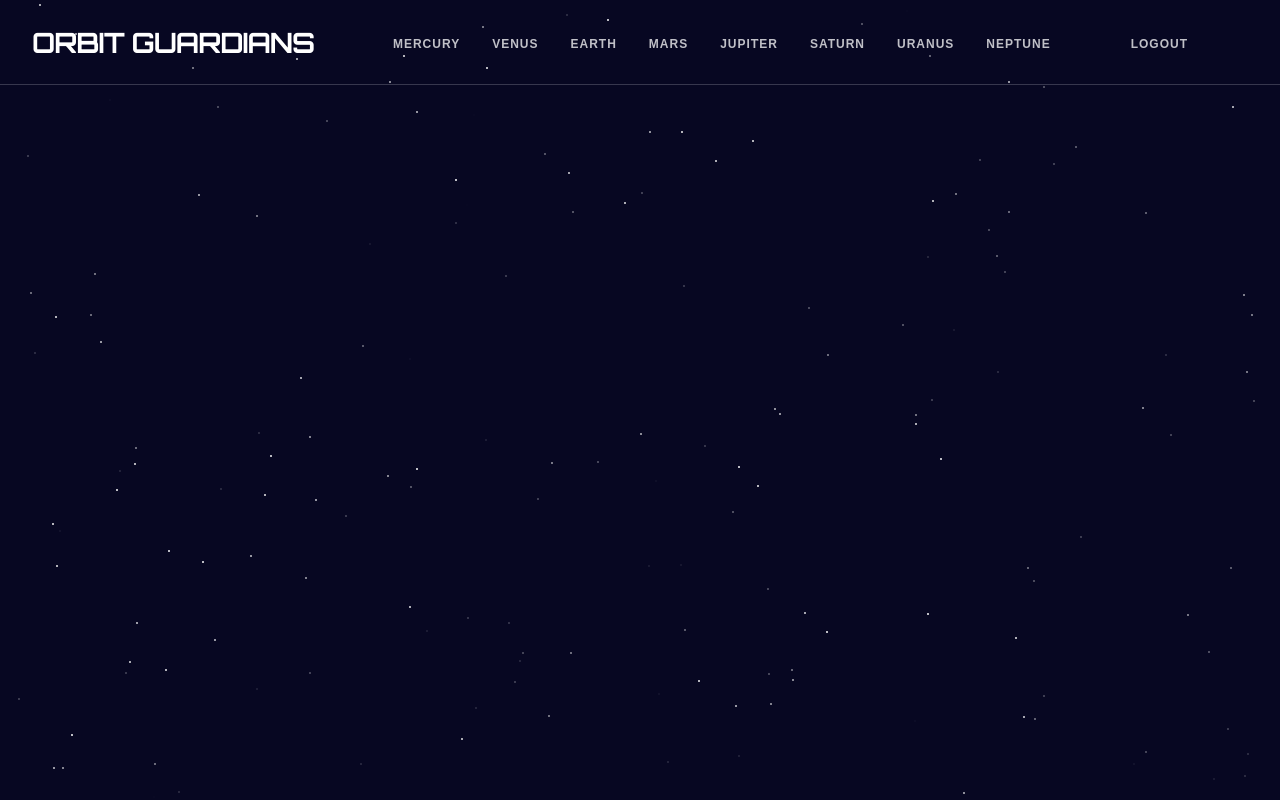
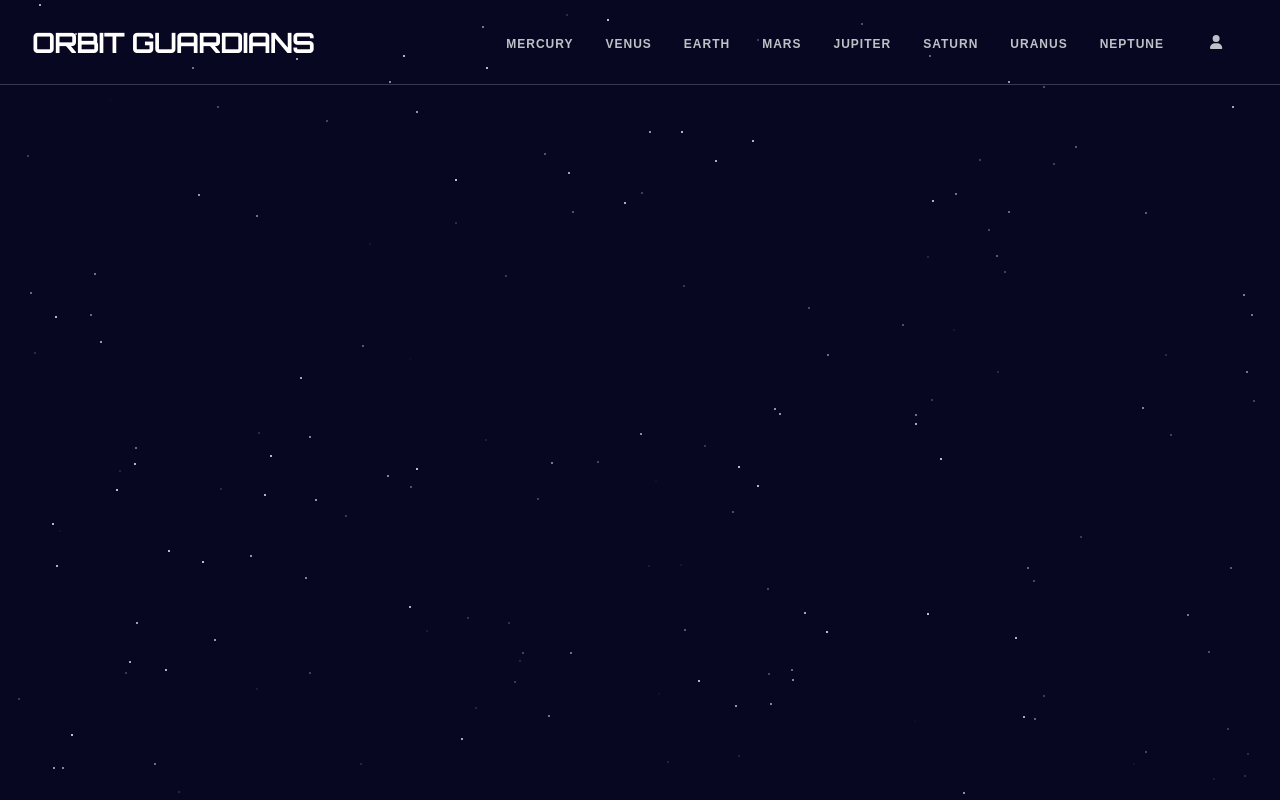
Before and after one commit to jaygohel109/Orbit_Guardians, a React (Create React App) app: page /verify-email in a window 1280 px wide. Built offline with nearby package versions, Linux system fonts and the light colour scheme; sample sign-in values are in the browser's storage.

Commit message:
Updated logout button with user icon

```diff
--- a/package.json
+++ b/package.json
@@ -4,6 +4,9 @@
   "version": "0.1.0",
   "private": false,
   "dependencies": {
+    "@fortawesome/fontawesome-svg-core": "^6.5.2",
+    "@fortawesome/free-solid-svg-icons": "^6.5.2",
+    "@fortawesome/react-fontawesome": "^0.2.2",
     "@supabase/supabase-js": "^2.43.5",
     "@testing-library/jest-dom": "^5.16.5",
     "@testing-library/react": "^13.4.0",
--- a/src/components/Navbar/NavDesktop/NavDesktop.js
+++ b/src/components/Navbar/NavDesktop/NavDesktop.js
@@ -1,7 +1,20 @@
-import { Nav, List, Item, Link, LogoutButton } from './NavDesktopStyles';
+import { useState } from 'react';
+import { Nav, List, Item, Link, UserIcon, DropdownMenu, DropdownItem, LogoutButton } from './NavDesktopStyles';
 import { planets } from '../data';
+import { FontAwesomeIcon } from '@fortawesome/react-fontawesome';
+import { faUser } from '@fortawesome/free-solid-svg-icons';
 
 const NavDesktop = ({ pathName, activePlanet, onHover, onLogout }) => {
+    const [isDropdownOpen, setIsDropdownOpen] = useState(false);
+
+    const handleUserIconClick = () => {
+        setIsDropdownOpen(!isDropdownOpen);
+    };
+
+    const handleBlur = () => {
+        setIsDropdownOpen(false);
+    };
+
     return (
         <Nav>
             <List>
@@ -24,7 +37,15 @@ const NavDesktop = ({ pathName, activePlanet, onHover, onLogout }) => {
                     </Item>
                 ))}
                 <Item>
-                    <LogoutButton onClick={onLogout}>Logout</LogoutButton>
+                    <UserIcon onClick={handleUserIconClick} onBlur={handleBlur} tabIndex="0">
+                        <FontAwesomeIcon icon={faUser} />
+                        {isDropdownOpen && (
+                            <DropdownMenu>
+                                <DropdownItem>Profile</DropdownItem>
+                                <DropdownItem onClick={onLogout}>Logout</DropdownItem>
+                            </DropdownMenu>
+                        )}
+                    </UserIcon>
                 </Item>
             </List>
         </Nav>
--- a/src/components/Navbar/NavDesktop/NavDesktopStyles.js
+++ b/src/components/Navbar/NavDesktop/NavDesktopStyles.js
@@ -137,3 +137,55 @@ export const LogoutButton = styled.button`
     }
   }
 `;
+
+export const UserIcon = styled.div`
+  position: relative;
+  cursor: pointer;
+  display: flex;
+  align-items: center;
+  justify-content: center;
+  width: 40px;
+  height: 40px;
+  border-radius: 50%;
+  background-color: transparent;
+  color: ${(props) => props.theme.colors.whiteAlpha75};
+  transition: background-color 300ms ease, color 300ms ease;
+
+  &:hover {
+    background-color: ${(props) => props.theme.colors.whiteAlpha50};
+    color: ${(props) => props.theme.colors.white};
+  }
+
+  &:focus {
+    outline: none;
+  }
+
+  &:focus-visible {
+    outline: 2px dashed ${(props) => props.theme.colors.redLight};
+    outline-offset: 3px;
+    background-color: ${(props) => props.theme.colors.whiteAlpha50};
+    color: ${(props) => props.theme.colors.white};
+  }
+`;
+
+export const DropdownMenu = styled.div`
+  position: absolute;
+  top: 100%;
+  right: 0;
+  background-color: white;
+  border: 1px solid #ccc;
+  border-radius: 4px;
+  box-shadow: 0 2px 10px rgba(0, 0, 0, 0.1);
+  z-index: 1000;
+  width: 150px;
+`;
+
+export const DropdownItem = styled.div`
+  padding: 10px;
+  cursor: pointer;
+  color: ${(props) => props.theme.colors.black};
+
+  &:hover {
+    background-color: #f0f0f0;
+  }
+`;
```
